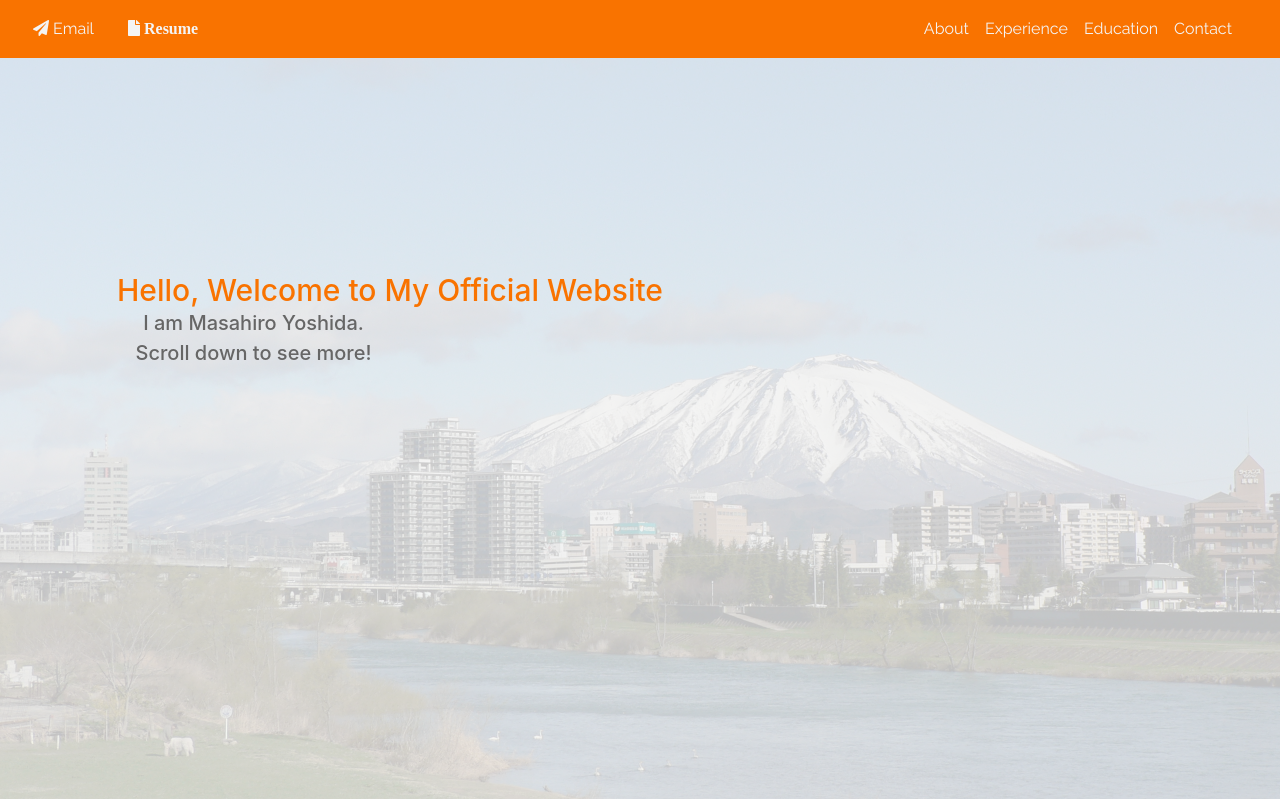
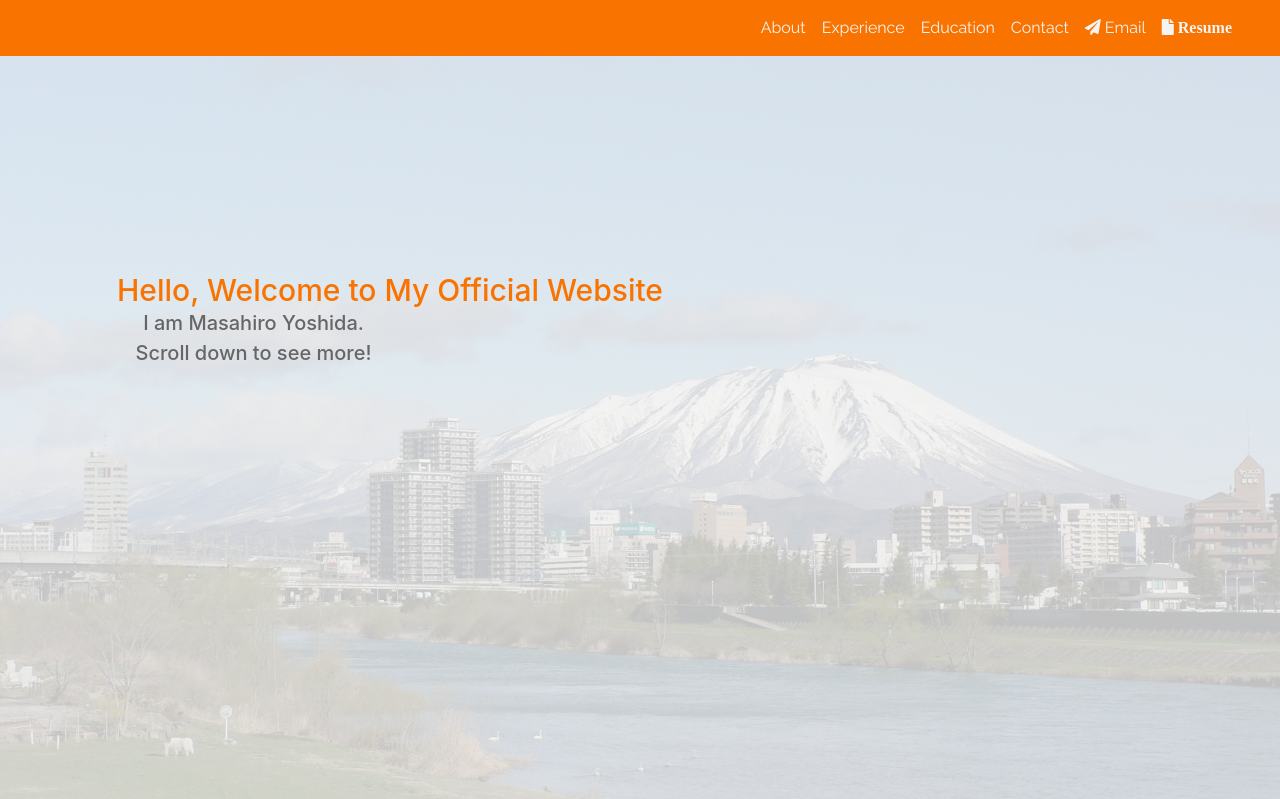
Before and after one commit to M0roSan/website, a Flask app: page / in a window 1280 px wide. Shown: the top 799 px of the page. Run offline with Flask 2, Linux system fonts and the light colour scheme; some libraries are stand-ins or nearby versions.

Commit message:
navbar change

```diff
--- a/templates/index.html
+++ b/templates/index.html
@@ -12,9 +12,7 @@
 <body>
   <!-- navbar -->
   <nav class="navbar navbar-expand-lg fixed-top">
-      <a class="btn d-none d-md-inline-block nav-link" href="mailto:Masahiro.Yoshida.SE@gmail.com"><i class="fa fa-paper-plane" aria-hidden="true"></i> Email</a>
-      <a class="btn d-none d-md-inline-block nav-link" href="/static/resume.pdf"><i class="fa fa-file" title="resume"> Resume</i></a>
-  <button class="navbar-toggler" type="button" data-toggle="collapse" data-target="#navbarSupportedContent" aria-controls="navbarSupportedContent" aria-expanded="false" aria-label="Toggle navigation">
+    <button class="navbar-toggler" type="button" data-toggle="collapse" data-target="#navbarSupportedContent" aria-controls="navbarSupportedContent" aria-expanded="false" aria-label="Toggle navigation">
       <span class="navbar-toggler-icon"></span>
     </button>
     <div class="collapse navbar-collapse " id="navbarSupportedContent">
@@ -31,6 +29,12 @@
        </li>
        <li class="nav-item">
          <a class="nav-link " data-value="contact" href="#">Contact</a>
+       </li>
+       <li class="nav-item">
+         <a class="nav-link " href="mailto:Masahiro.Yoshida.SE@gmail.com"><i class="fa fa-paper-plane" aria-hidden="true"></i> Email</a>
+       </li>
+       <li class="nav-item">
+         <a class="nav-link " href="/static/resume.pdf"><i class="fa fa-file" title="resume"> Resume</i></a>
        </li>
      </ul>
    </div>
```
